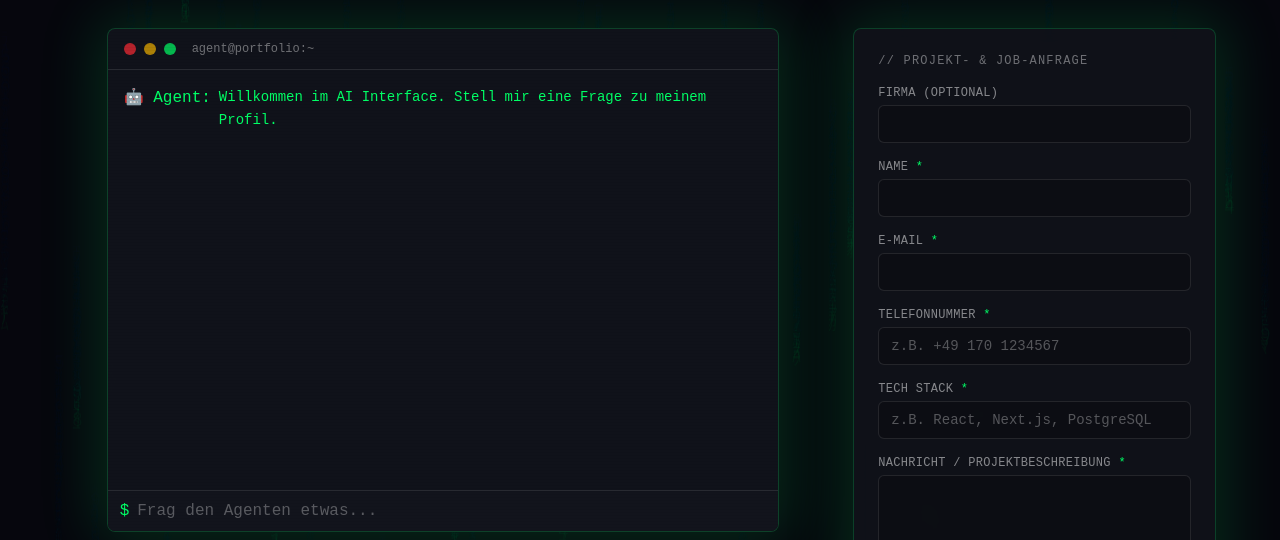
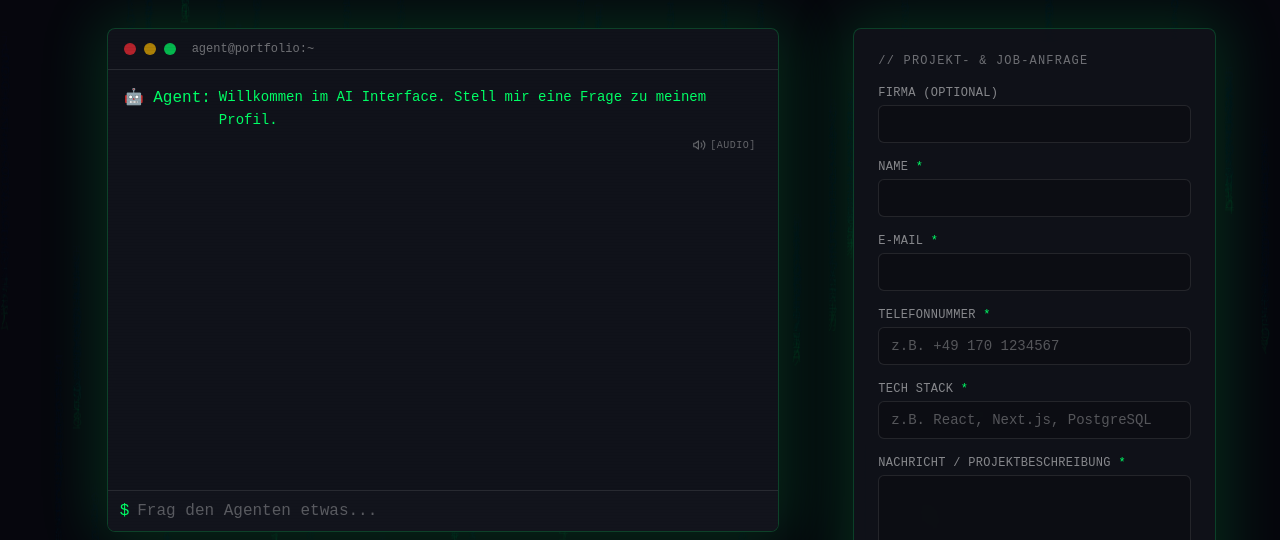
Before and after one commit to leducer/ai-portfolio-dashboard, a Next.js app: page / in a window 1280 px wide. Shown: the part 120-660 px from the top of the page. Built offline with nearby package versions, Linux system fonts and the light colour scheme.

Commit message:
feat: add native Web Speech API Text-to-Speech button to agent responses

```diff
--- /dev/null
+++ b/src/components/atoms/SpeechButton.tsx
@@ -0,0 +1,71 @@
+"use client";
+
+import { useEffect, useState } from "react";
+
+interface SpeechButtonProps {
+  text: string;
+  className?: string;
+}
+
+export default function SpeechButton({ text, className = "" }: SpeechButtonProps) {
+  const [isSpeaking, setIsSpeaking] = useState(false);
+
+  useEffect(() => {
+    return () => {
+      window.speechSynthesis?.cancel();
+    };
+  }, []);
+
+  const toggleSpeech = () => {
+    if (typeof window === "undefined" || !window.speechSynthesis) return;
+
+    if (window.speechSynthesis.speaking) {
+      window.speechSynthesis.cancel();
+      setIsSpeaking(false);
+      return;
+    }
+
+    const utterance = new SpeechSynthesisUtterance(text);
+    utterance.lang = "de-DE";
+    utterance.pitch = 1;
+    utterance.rate = 1.05;
+    utterance.onend = () => setIsSpeaking(false);
+    utterance.onerror = () => setIsSpeaking(false);
+
+    setIsSpeaking(true);
+    window.speechSynthesis.speak(utterance);
+  };
+
+  const disabled = !text.trim();
+
+  return (
+    <button
+      type="button"
+      onClick={toggleSpeech}
+      disabled={disabled}
+      aria-label={isSpeaking ? "Vorlesen stoppen" : "Antwort vorlesen"}
+      aria-pressed={isSpeaking}
+      className={`inline-flex shrink-0 items-center gap-1 rounded-md px-1.5 py-0.5 font-mono text-[10px] uppercase tracking-wider transition-colors disabled:cursor-not-allowed disabled:opacity-30 ${
+        isSpeaking
+          ? "animate-pulse text-brand-neon"
+          : "text-white/35 hover:text-brand-neon"
+      } ${className}`}
+    >
+      <svg
+        aria-hidden="true"
+        viewBox="0 0 24 24"
+        fill="none"
+        stroke="currentColor"
+        strokeWidth={2}
+        strokeLinecap="round"
+        strokeLinejoin="round"
+        className="h-3.5 w-3.5 shrink-0"
+      >
+        <path d="M11 5 6 9H3v6h3l5 4V5z" />
+        <path d="M15.54 8.46a5 5 0 0 1 0 7.08" />
+        <path d="M19.07 4.93a10 10 0 0 1 0 14.14" />
+      </svg>
+      <span>[AUDIO]</span>
+    </button>
+  );
+}
--- a/src/components/molecules/Terminal.tsx
+++ b/src/components/molecules/Terminal.tsx
@@ -6,6 +6,7 @@ import { DefaultChatTransport, getToolName, isTextUIPart, isToolUIPart, type UIM
 import { AnimatePresence, motion } from "framer-motion";
 import ContactCard from "@/components/atoms/ContactCard";
 import GithubRepoCard, { type GithubRepoCardProps } from "@/components/atoms/GithubRepoCard";
+import SpeechButton from "@/components/atoms/SpeechButton";
 import TerminalLine from "@/components/atoms/TerminalLine";
 import TerminalInput from "@/components/atoms/TerminalInput";
 
@@ -109,14 +110,24 @@ export default function Terminal() {
       </div>
 
       <div className="flex h-[420px] flex-col gap-2 overflow-y-auto px-4 py-4">
-        {messages.length === 0 && <TerminalLine sender="agent" text={WELCOME_MESSAGE} />}
+        {messages.length === 0 && (
+          <div>
+            <TerminalLine sender="agent" text={WELCOME_MESSAGE} />
+            <div className="mt-1 flex justify-end">
+              <SpeechButton text={WELCOME_MESSAGE} />
+            </div>
+          </div>
+        )}
 
         <AnimatePresence initial={false}>
           {messages.map((message) => {
+            const isAgent = message.role !== "user";
+            const messageText = getMessageText(message);
             const isCurrentlyStreaming =
-              isStreamingResponse && message.role !== "user" && message.id === lastMessageId;
-            const toolInvocations =
-              message.role !== "user" ? getToolInvocations(message) : [];
+              isStreamingResponse && isAgent && message.id === lastMessageId;
+            const toolInvocations = isAgent ? getToolInvocations(message) : [];
+            const showSpeechButton =
+              isAgent && !isCurrentlyStreaming && messageText.trim() !== "";
 
             return (
               <motion.div
@@ -126,10 +137,15 @@ export default function Terminal() {
                 transition={MESSAGE_TRANSITION}
               >
                 <TerminalLine
-                  sender={message.role === "user" ? "user" : "agent"}
-                  text={getMessageText(message)}
+                  sender={isAgent ? "agent" : "user"}
+                  text={messageText}
                   showCursor={isCurrentlyStreaming}
                 />
+                {showSpeechButton && (
+                  <div className="mt-1 flex justify-end">
+                    <SpeechButton text={messageText} />
+                  </div>
+                )}
                 {toolInvocations.map((invocation) => {
                   const toolName = getToolName(invocation);
                   // v6: `output-available` entspricht dem früheren `state === "result"`.
```
